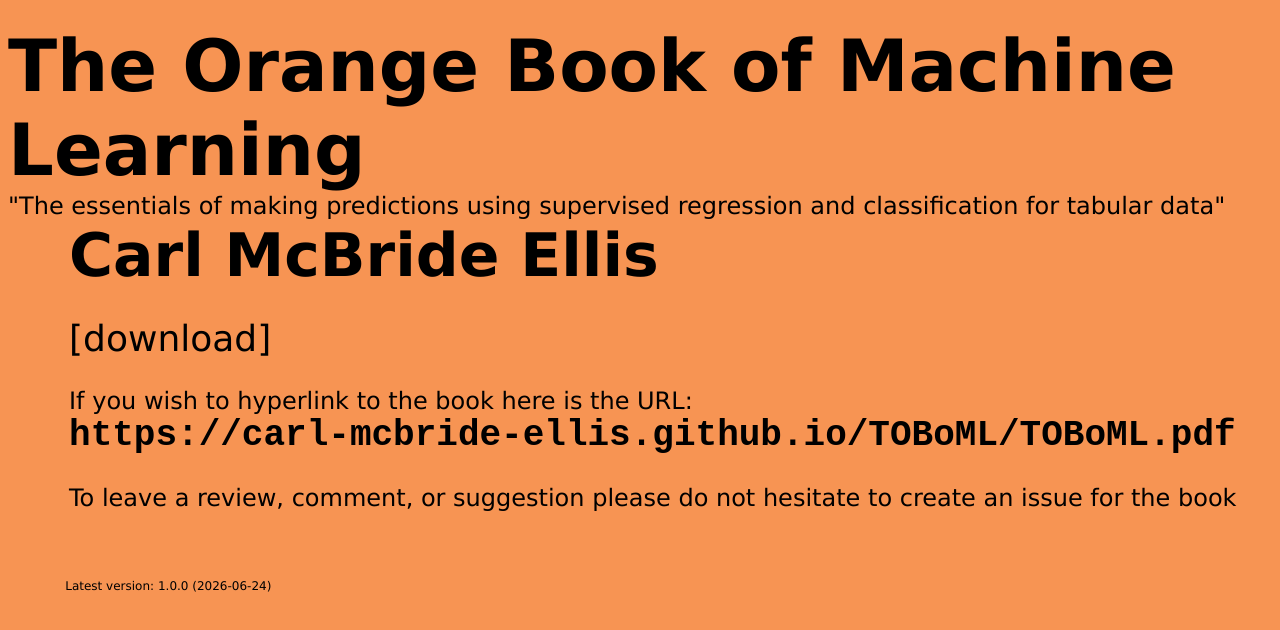
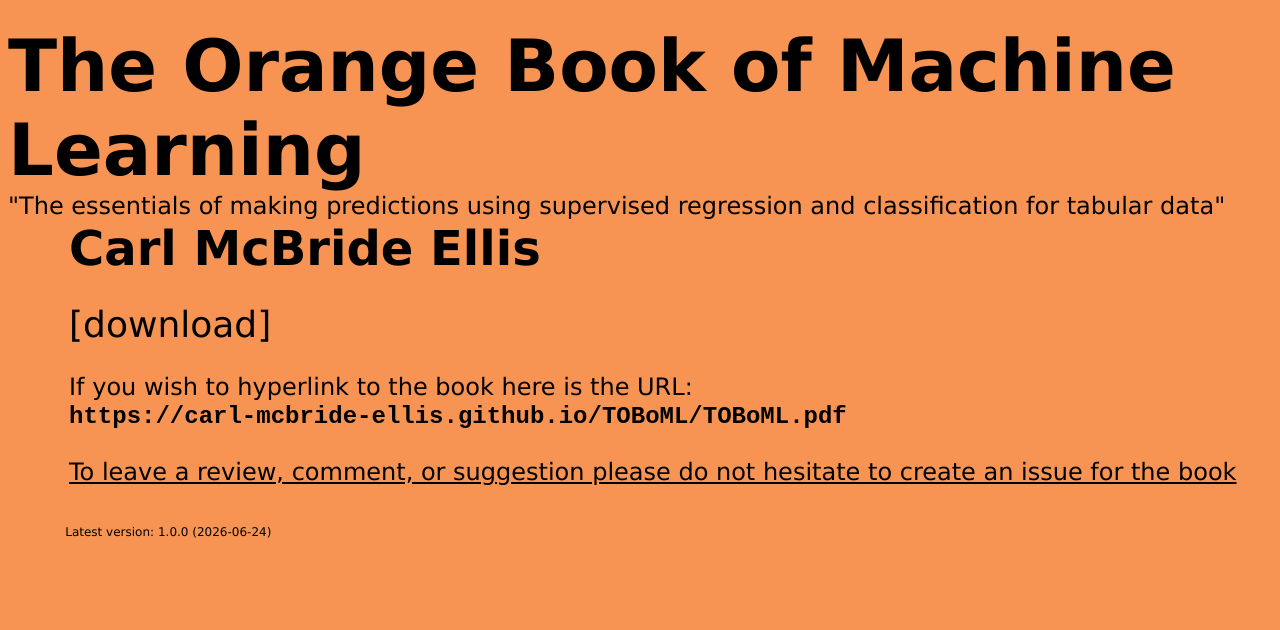
Before and after one commit to Carl-McBride-Ellis/carl-mcbride-ellis.github.io, a plain HTML site: page TOBoML.html in a window 1280 px wide. Drawn offline with Linux system fonts and the light colour scheme.

Commit message:
further modifications

```diff
--- a/TOBoML.css
+++ b/TOBoML.css
@@ -4,7 +4,7 @@
          A.titleLink:active     { color: #000000 ;  background-color: #f79453; text-decoration: none;}
          A.titleLink:hover      { text-decoration: underline; }
 
-         .authorLink             { color: #000000 ;  font-weight: bold;  font-style: normal;  font-size: 250%; background-color: #f79453; text-decoration: none;}
+         .authorLink             { color: #000000 ;  font-weight: bold;  font-style: normal;  font-size: 200%; background-color: #f79453; text-decoration: none;}
          A.authorLink:link       { color: #000000 ;  background-color: #f79453; text-decoration: none;}
          A.authorLink:visited    { color: #000000 ;  background-color: #f79453; text-decoration: none;}
          A.authorLink:active     { color: #000000 ;  background-color: #f79453; text-decoration: none;}
@@ -16,16 +16,16 @@
          A.downloadLink:active     { color: #000000 ;  background-color: #f79453; text-decoration: none;}
          A.downloadLink:hover      { text-decoration: underline; }
 
-         .urlLink             { color: #000000 ;  font-weight: bold;  font-style: normal;  font-family: "Courier New", monospace; font-size: 150%; background-color: #f79453; text-decoration: none;}
+         .urlLink             { color: #000000 ;  font-weight: bold;  font-style: normal;  font-family: "Courier New", monospace; font-size: 100%; background-color: #f79453; text-decoration: none;}
          A.urlLink:link       { color: #000000 ;  background-color: #f79453; text-decoration: none;}
          A.urlLink:visited    { color: #000000 ;  background-color: #f79453; text-decoration: none;}
          A.urlLink:active     { color: #000000 ;  background-color: #f79453; text-decoration: none;}
          A.urlLink:hover      { text-decoration: underline; }
 
          .issueLink             { color: #000000 ;  font-weight: normal;  font-style: normal;  font-size: 100%; background-color: #f79453; text-decoration: none;}
-         A.issueLink:link       { color: #000000 ;  background-color: #f79453; text-decoration: none;}
-         A.issueLink:visited    { color: #000000 ;  background-color: #f79453; text-decoration: none;}
-         A.issueLink:active     { color: #000000 ;  background-color: #f79453; text-decoration: none;}
+         A.issueLink:link       { color: #000000 ;  background-color: #f79453; text-decoration: underline;}
+         A.issueLink:visited    { color: #000000 ;  background-color: #f79453; text-decoration: underline;}
+         A.issueLink:active     { color: #000000 ;  background-color: #f79453; text-decoration: underline;}
          A.issueLink:hover      { text-decoration: underline; }
 
          .versionLink             { color: #000000 ;  font-weight: normal;  font-style: normal;  font-size: 50%; background-color: #f79453; text-decoration: none;}
```
Also changed, not shown: TOBoML.html (+0 -1 lines).
